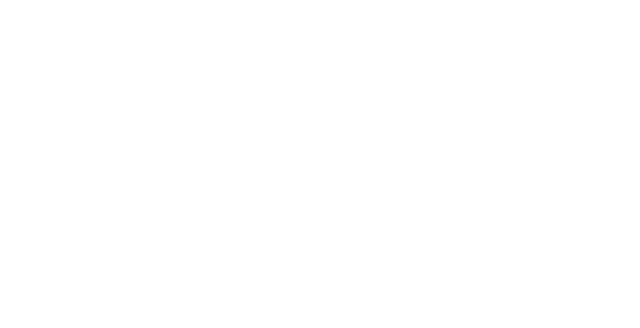
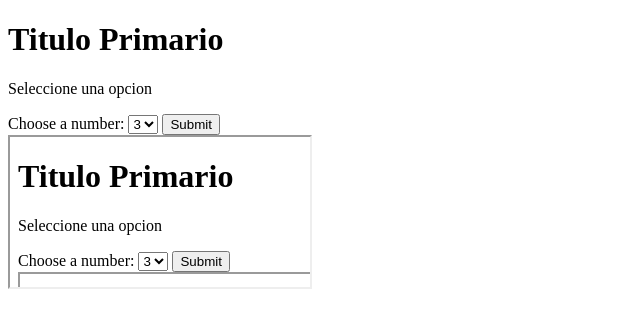
Before and after one commit to angeloromano11/apiBasicTest, a website: page index.html in a window 1280 px wide. Shown: the whole page, without its empty margins (0-640 px from the left). Drawn offline with Linux system fonts and the light colour scheme.

Commit message:
first comit

```diff
--- a/index.html
+++ b/index.html
@@ -5,7 +5,21 @@
     <meta name="viewport" content="width=device-width, initial-scale=1.0">
     <title>Document</title>
 </head>
+<h1>Titulo Primario</h1>
+<p>Seleccione una opcion</p>
+<form action="index.html">
+    <label for="numeros">Choose a number:</label>
+    <select id="numeros" name="numeros">
+      <option value="1">1</option>
+      <option value="2">2</option>
+      <option value="3" selected>3</option>
+      <option value="4">4</option>
+    </select>
+    <input type="submit">
+  </form>
 <body>
+</body>
+<iframe src="http://localhost:3000/">If you can read this, your browser does not support iframes.</iframe>
+<script scr="app.js"></script>
 
-</body>
 </html>
```
Also changed, not shown: app.js (+8 -0 lines).
